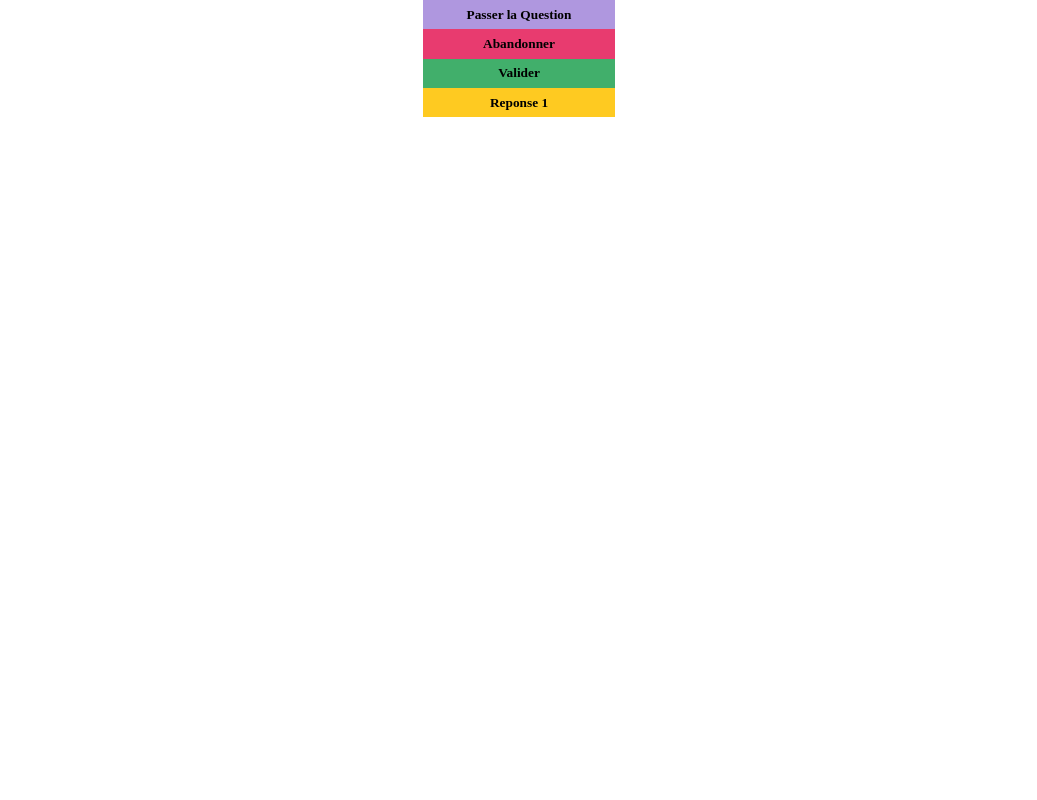
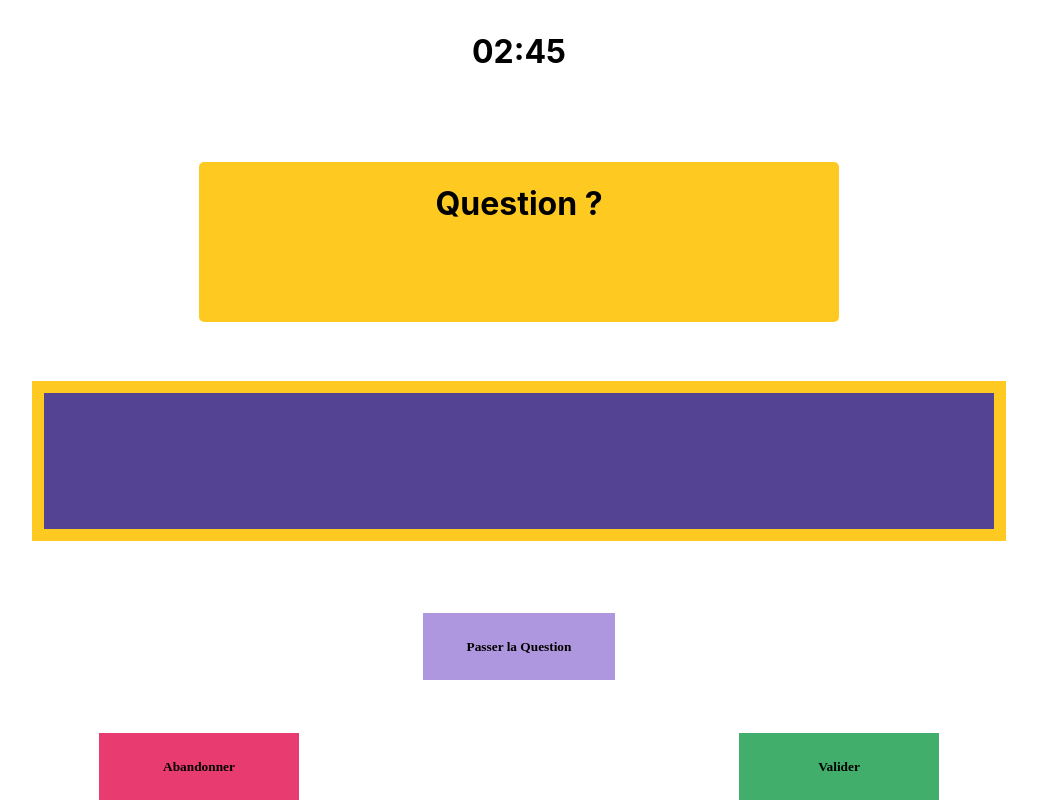
Before and after one commit to theoMich19/Be-APY, a React (Create React App) app in the folder apps/: page / in a window 1280 px wide. Shown: the whole page, without its empty margins (121-1158 px from the left). Built offline with nearby package versions, Linux system fonts and the light colour scheme.

Commit message:
QuestionPage with textInput

```diff
--- a/apps/src/App.js
+++ b/apps/src/App.js
@@ -4,13 +4,14 @@ import {HomePage} from './components/HomePage.js';
 import {DashBoardPage} from './components/DashBoardPage.js';
 import {InformPage} from './components/InformPage.js';
 import {HighScoresPage} from './components/HighScoresPage.js';
+import QuestionPage from './components/QuestionPage/QuestionPage';
 
 function App() {
   return (
     <div className="App">
       <BrowserRouter>
           <Routes>
-            <Route path="/" element={<HomePage />} />
+            <Route path="/" element={<QuestionPage />} />
             <Route path="/InformPage/" element={<InformPage />} />
             <Route path="/DashBoardPage/" element={<DashBoardPage />} />
             <Route path="/HighScoresPage/" element={<HighScoresPage />} />
--- a/apps/src/components/ButtonAbandon/ButtonAbandon.css
+++ b/apps/src/components/ButtonAbandon/ButtonAbandon.css
@@ -4,5 +4,6 @@
     padding: 0.5em;
     font-weight: bold;
     font-family: Mulish;
-    width: 15%;
+    width: 15em;
+    height: 5em;
 }
--- a/apps/src/components/ButtonPass/ButtonPass.css
+++ b/apps/src/components/ButtonPass/ButtonPass.css
@@ -5,4 +5,6 @@
     padding: 0.5em;
     font-weight: bold;
     font-family: Mulish;
+    height: 5em;
+    margin-bottom: 4em;
 }
--- a/apps/src/components/ButtonValider/ButtonValider.css
+++ b/apps/src/components/ButtonValider/ButtonValider.css
@@ -4,5 +4,6 @@
     padding: 0.5em;
     font-weight: bold;
     font-family: Mulish;
-    width: 15%;
+    width: 15em;
+    height: 5em;
 }
--- a/apps/src/components/CardQuestion/CardQuestion.css
+++ b/apps/src/components/CardQuestion/CardQuestion.css
@@ -1,6 +1,6 @@
 .Rectangle{
     width: 50%;
-    height: 30%;
+    height: 10em;
     background-color: var(--yellow);
     border-radius: 5px;
     margin: auto;
--- /dev/null
+++ b/apps/src/components/QuestionPage/QuestionPage.js
@@ -0,0 +1,24 @@
+import { useState } from "react";
+import TextImputReponse from "../TextImputReponse/TextImputReponse"
+import CardQuestion from "../CardQuestion/CardQuestion"
+import ButtonAbandon from "../ButtonAbandon/ButtonAbandon";
+import ButtonValider from "../ButtonValider/ButtonValider";
+import ButtonPass from "../ButtonPass/ButtonPass";
+import './questionPage.css'
+
+export default function QuestionPage() {
+    const [typeQuestion, setTypeQuestion] = useState("input");
+
+    return (
+            <div className="questionPage">
+                <p className="time">02:45</p>
+                <CardQuestion></CardQuestion>
+                {typeQuestion === "input" ? <TextImputReponse></TextImputReponse> : <view></view>}
+                <ButtonPass></ButtonPass>
+                <div className="buttons">
+                    <ButtonAbandon></ButtonAbandon>
+                    <ButtonValider></ButtonValider>
+                </div>
+            </div>
+        )
+}
--- /dev/null
+++ b/apps/src/components/QuestionPage/questionPage.css
@@ -0,0 +1,16 @@
+.questionPage {
+    display: flex;
+    justify-content: space-around;
+    flex-direction: column;
+    height: 50em;
+}
+
+.buttons {
+    display: flex;
+    justify-content: space-around;
+}
+
+.time {
+    font-size: 2em;
+    font-weight: bold;
+}
--- a/apps/src/components/TextImputReponse/TextImputReponse.css
+++ b/apps/src/components/TextImputReponse/TextImputReponse.css
@@ -9,4 +9,6 @@
     border-style: solid;
     color: white;
     font-size: x-large;
+    margin-bottom: 3em;
+    height: 3em;
 }
```
